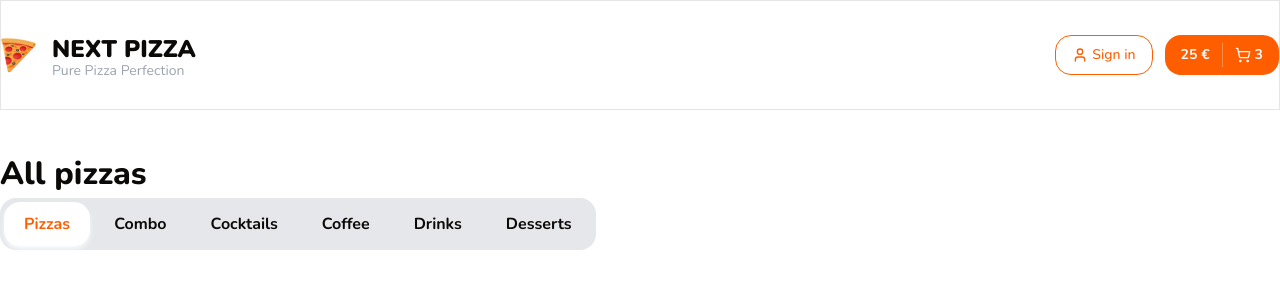
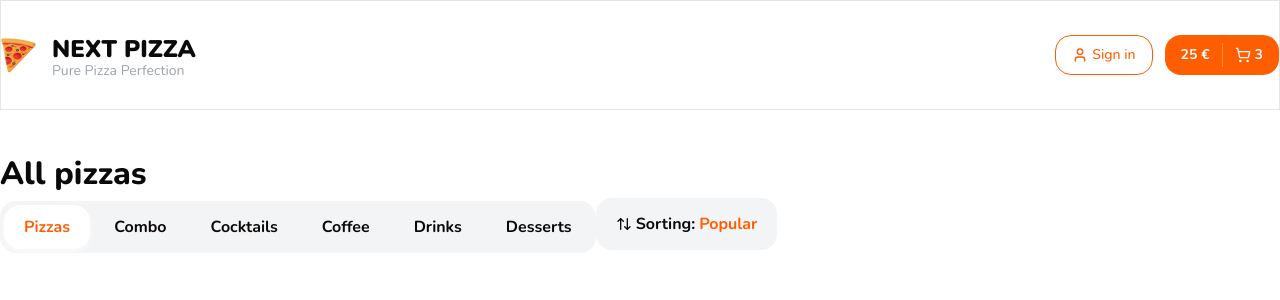
Before and after one commit to inga-divra/next-pizza, a Next.js app: page / in a window 1280 px wide. Shown: the top 300 px of the page. Built offline with nearby package versions, Linux system fonts and the light colour scheme.

Commit message:
Replaced <b> with <strong> and <span> for better semantics

```diff
--- a/app/page.tsx
+++ b/app/page.tsx
@@ -1,4 +1,4 @@
-import { Categories, Container, Title } from '@/components/shared';
+import { Categories, Container, SortPopup, Title } from '@/components/shared';
 
 export default function Home() {
   return (
@@ -6,6 +6,7 @@
       <Container className='mt-10'>
         <Title text='All pizzas' size='lg' className='font-extrabold' />
         <Categories />
+        <SortPopup />
       </Container>
     </>
   );
--- a/components/shared/categories.tsx
+++ b/components/shared/categories.tsx
@@ -11,7 +11,7 @@
 export const Categories: React.FC<Props> = ({ className }) => {
   return (
     <div
-      className={cn('inline-flex gap-1 bg-gray-200 p-1 rounded-2xl', className)}
+      className={cn('inline-flex gap-1 bg-gray-100 p-1 rounded-2xl', className)}
     >
       {cats.map((cat, index) => (
         <a
--- a/components/shared/header.tsx
+++ b/components/shared/header.tsx
@@ -37,7 +37,7 @@
 
           <div>
             <Button className='group relative'>
-              <b>25 €</b>
+              <strong>25 €</strong>
               <span className='h-full w-[1px] bg-white/30 mx-3'></span>
               <div className='flex items-center gap-1 transition duration-300 group-hover:opacity-0'>
                 <ShoppingCart
@@ -45,7 +45,7 @@
                   className='h-4 w-4 relative'
                   strokeWidth={2}
                 />
-                <b>3</b>
+                <strong>3</strong>
               </div>
               <ArrowRight
                 size={20}
--- a/components/shared/sort-popup.tsx
+++ b/components/shared/sort-popup.tsx
@@ -1,8 +1,21 @@
+import { cn } from '@/lib/utils';
+import { ArrowUpDown } from 'lucide-react';
 import React from 'react';
 
 interface Props {
   className?: string;
 }
 export const SortPopup: React.FC<Props> = ({ className }) => {
-  return <div className={className}></div>;
+  return (
+    <div
+      className={cn(
+        'inline-flex items-center gap-1 bg-gray-100 px-5 h-[52px] rounded-2xl cursor-pointer',
+        className
+      )}
+    >
+      <ArrowUpDown size={16} />
+      <span className='font-bold'>Sorting:</span>
+      <span className='text-primary font-bold'>Popular</span>
+    </div>
+  );
 };
```
